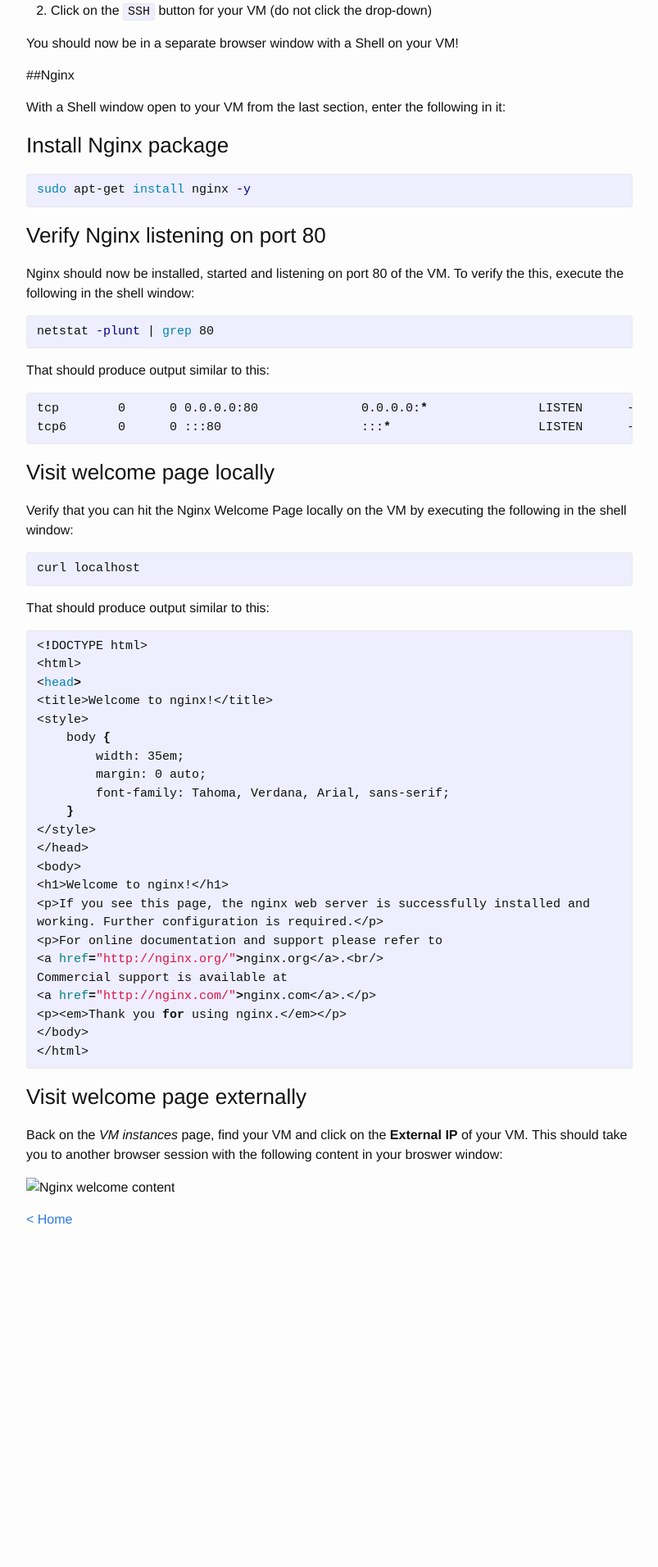
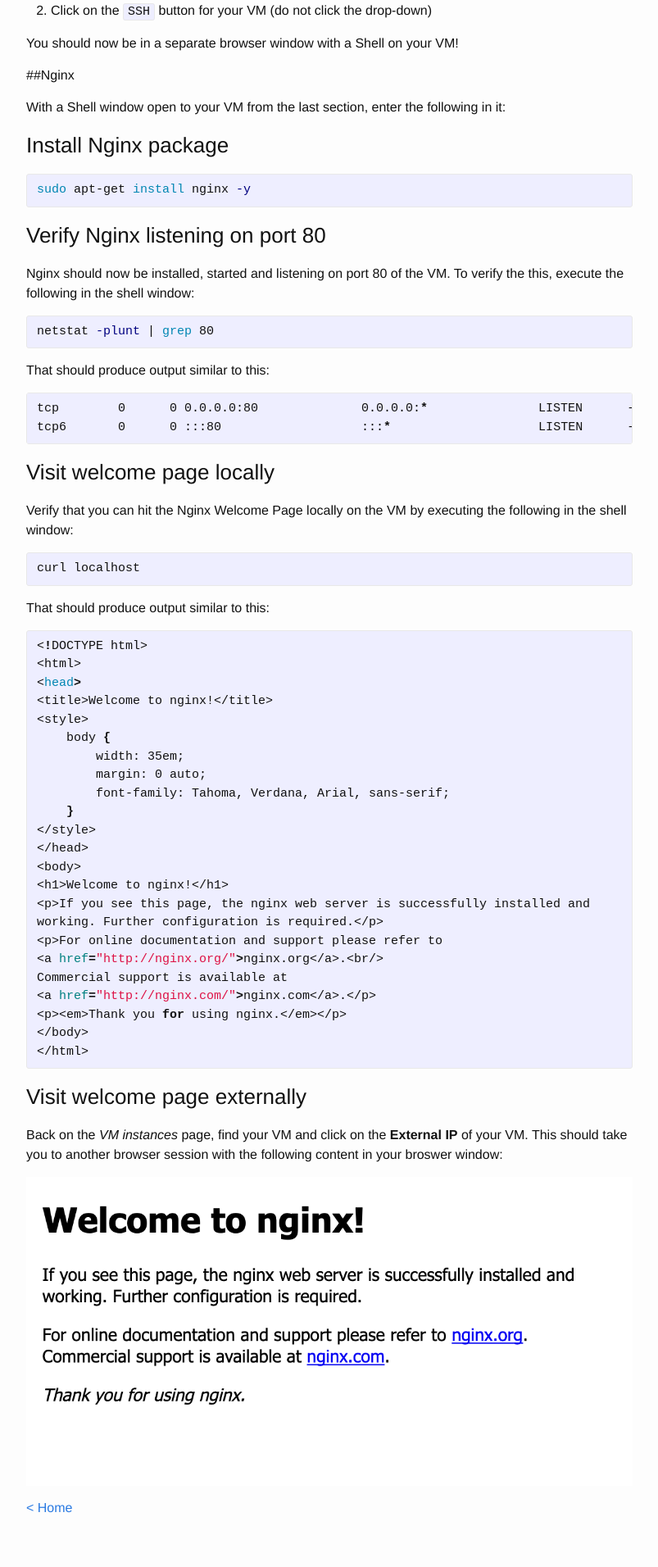
Before and after one commit to mixpix3ls/mixpix3ls.github.io, a Jekyll site: the page built from _posts/2019-05-13-gcp-virtual-machines.markdown, in a window 1280 px wide. Shown: the part 1458-3370 px from the top of the page at 82% size, without its empty margins (238-1041 px from the left). Built offline with Jekyll 4.4.1, drawn with Linux system fonts in a browser that asks for light colours; before the commit the page ends 3018 px from its top, so only the background shows below that.

Commit message:
GCP VM content

```diff
--- a/_posts/2019-05-13-gcp-virtual-machines.markdown
+++ b/_posts/2019-05-13-gcp-virtual-machines.markdown
@@ -116,6 +116,6 @@ Commercial support is available at
 
 Back on the *VM instances* page, find your VM and click on the **External IP**  of your VM. This should take you to another browser session with the following content in your broswer window:
 
-![Nginx welcome content](assets/NginxWelcome.png)
+![Nginx welcome content](/assets/NginxWelcome.png)
 
 [Google Cloud Console]: https://console.cloud.google.com
```
